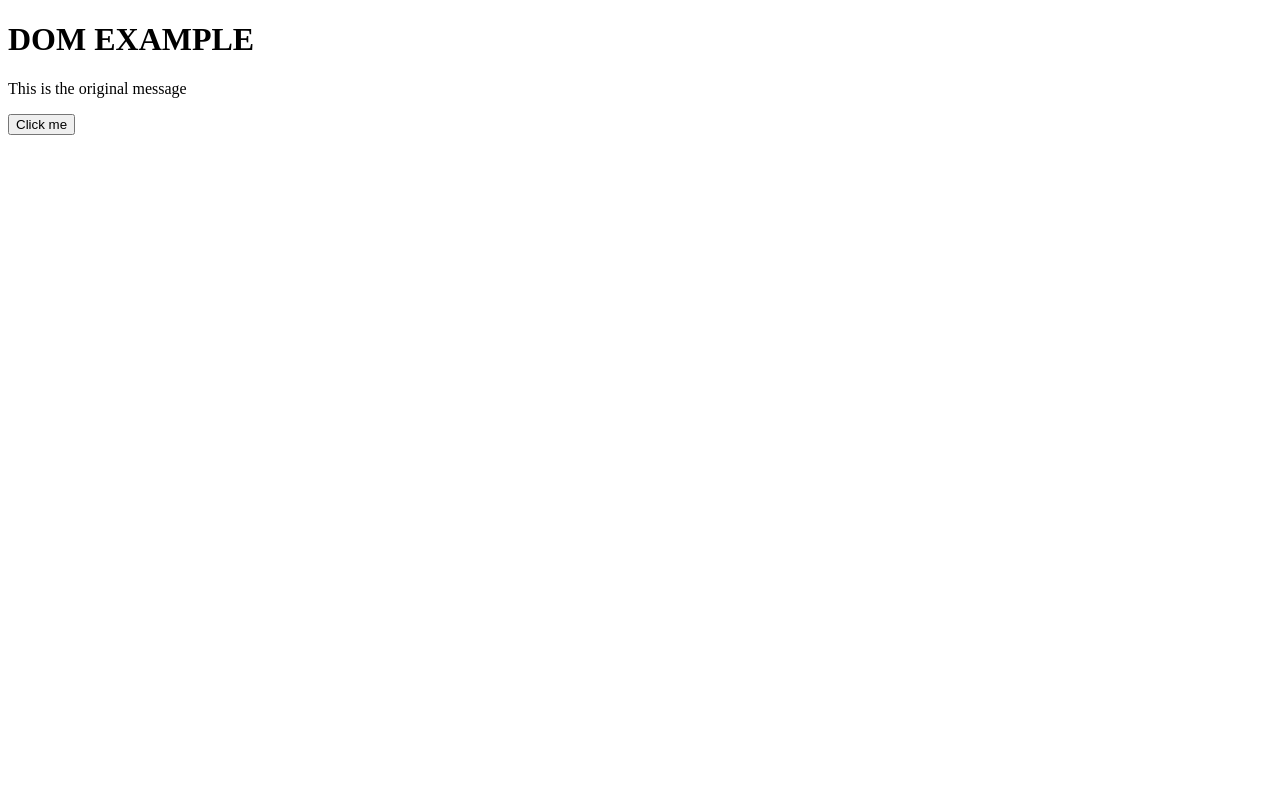
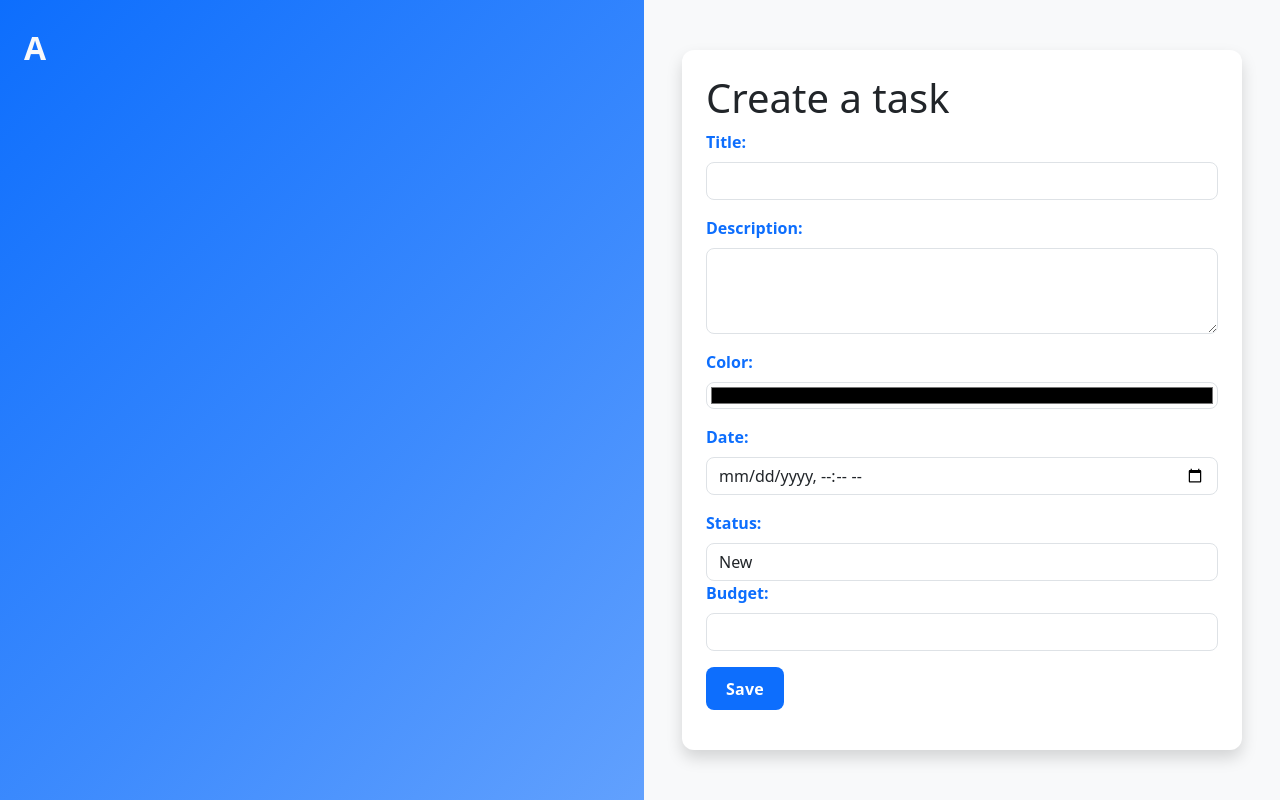
Before and after one commit to jeuanimo/FSDI-106-61, a plain HTML site: page index.html in a window 1280 px wide. Drawn offline with nearby package versions, Linux system fonts and the light colour scheme.

Commit message:
Version 2

```diff
--- a/index.html
+++ b/index.html
@@ -3,13 +3,56 @@
 <head>
     <meta charset="UTF-8">
     <meta name="viewport" content="width=device-width, initial-scale=1.0">
-    <title>Dom Example</title>
+    <link rel="stylesheet" href="./styles/app.css">
+    <link href="https://cdn.jsdelivr.net/npm/bootstrap@5.3.8/dist/css/bootstrap.min.css" rel="stylesheet" integrity="sha384-sRIl4kxILFvY47J16cr9ZwB07vP4J8+LH7qKQnuqkuIAvNWLzeN8tE5YBujZqJLB" crossorigin="anonymous">
+    <title>Task Maker</title>
 </head>
 <body>
-    <h1>DOM EXAMPLE</h1>
-    <p id="demo">This is the original message</p>
-    <button id="myBtn">Click me</button>
-    <div id="result"></div>
- <script src="./scripts/domExample.js"></script>
+    <main>
+        <section id="list">A</section>
+        <section id="form">
+            <form id="taskForm" class="form-shell">
+       <h1> Create a task</h1>
+        <div class="mb-3">
+            <label class="form-label" id="title">Title:</label>
+            <input type="text" class="form-control"id="txtTitle">
+        </div>
+        <div class="mb-3">
+            <label class="form-label" id="description">Description:</label>
+            <textarea rows="3" class="form-control"id="descriptionInput"></textarea>
+
+        </div>
+        <div class="mb-3">
+            <label class="form-label" id="color">Color:</label>
+            <input type="color" class="form-control"id="selCol">
+        </div>
+        <div class="mb-3">
+            <label class="form-label" id="date">Date:</label>
+            <input type="datetime-local" class="form-control"id="dateTimeLocal">
+        </div>
+        <div class="mb-3">
+            <label class="form-label" id="title"> Status:</label>
+            <select class="form-control"id="selStatus">
+                <option>New</option>
+                <option>In Progress</option>
+                <option>Completed</option>
+                <option>Cancelled</option>
+          </select>
+          <div class="mb-3">
+            <label class="form-label" id="budget">Budget:</label>
+            <input type="number" class="form-control"id="numBudget">
+        </div>
+        <div class="mb-3">
+            <button class="btn btn-dark"id="btnSave">Save</button>
+        </div>
+    </div>
+</form>
+
+        </section>
+
+
+    </main>
+    <script src="https://code.jquery.com/jquery-3.7.1.js" integrity="sha256-eKhayi8LEQwp4NKxN+CfCh+3qOVUtJn3QNZ0TciWLP4=" crossorigin="anonymous"></script>
+    <script src="./scripts/apps.js"></script>
 </body>
 </html>
--- /dev/null
+++ b/scripts/apps.js
@@ -0,0 +1,15 @@
+function saveTask() {
+    const title = $("txtTitle").val();
+    const description = $("descriptionInput").val();
+    const color = $("selCol").val();
+    const date = $("dateTimeLocal").val();
+    const status = $("selStatus").val();
+    const budget = $("numBudget").val();
+}
+
+function init() {
+    console.log("init")
+    // hook up event listeners
+    $("#btnSave".click("saveTask"));
+}
+window.onload = init;
--- a/scripts/domExample.js
+++ b/scripts/domExample.js
@@ -1,8 +1,10 @@
-const paragraph = document.getElementById("demo");
-const button = document.getElementById("myBtn");
-const resultDiv = document.getElementById("result");
-console.log("paragraph 1", paragraph);
-console.log("button 1", button);
+
+
+//const paragraph = document.getElementById("demo");
+//const button = document.getElementById("myBtn");
+//const resultDiv = document.getElementById("result");
+//console.log("paragraph 1", paragraph);
+//console.log("button 1", button);
 
 
 
@@ -10,12 +12,12 @@ console.log("button 1", button);
 
 
 
-button.addEventListener("click", function () {
-    paragraph.innerText = "This is the NEW message";
-    resultDiv.innerText = "Button was clicked!";
-    resultDiv.style.color = "blue";
-    resultDiv.style.fontWeight = "bold";
-});
+//button.addEventListener("click", function () {
+//    paragraph.innerText = "This is the NEW message";
+ //   resultDiv.innerText = "Button was clicked!";
+//    resultDiv.style.color = "blue";
+//    resultDiv.style.fontWeight = "bold";
+//});
 
 
 
--- /dev/null
+++ b/styles/app.css
@@ -0,0 +1,126 @@
+/* Bootstrap-first theme (works with your existing HTML) */
+
+/* Make the main area fill the viewport height */
+main {
+    display:flex;
+  min-height: 100vh;
+  font-family: var(--bs-body-font-family, system-ui, -apple-system, "Segoe UI", Roboto, "Helvetica Neue", Arial, "Noto Sans", "Liberation Sans", sans-serif);
+}
+
+/* Left panel: bold blue gradient using Bootstrap primary shades */
+#list {
+  /* layout */
+  display: flex;
+  flex:2;
+  flex-direction:row;
+
+
+  /* colors (use Bootstrap primary) */
+  color: var(--bs-light);
+  background-image: linear-gradient(
+    135deg,
+    rgba(var(--bs-primary-rgb), 1) 0%,
+    rgba(var(--bs-primary-rgb), 0.8) 60%,
+    rgba(var(--bs-primary-rgb), 0.65) 100%
+  );
+
+  /* type */
+  font-size: 2rem;
+  font-weight: 700;
+  text-align: center;
+  padding: 1.5rem;
+}
+
+/* Right panel: soft contrast surface */
+#form {
+  /* layout */
+  display: flex;
+  flex-direction: row;
+  flex:2;
+  align-items: center;
+  justify-content: center;
+
+  /* surface */
+
+  background-color: var(--bs-light);
+  padding: 2rem 1.25rem;
+}
+
+/* Optional “card” feel for the form fields without changing HTML */
+#form > .form-shell,
+#form > form {
+  background-color: var(--bs-body-bg);
+  border-radius: .75rem;
+  box-shadow: 0 .5rem 1rem rgba(0, 0, 0, .15);
+  width: 100%;
+  max-width: 560px;
+  padding: 1.5rem;
+}
+
+/* Labels pick up brand color */
+#form .form-label {
+  color: var(--bs-primary);
+  font-weight: 600;
+}
+
+/* Inputs use Bootstrap focus ring coloring */
+#form .form-control,
+#form .form-select {
+  border-radius: .5rem;
+  transition: border-color .2s ease, box-shadow .2s ease, transform .06s ease;
+}
+
+#form .form-control:hover,
+#form .form-select:hover {
+  border-color: rgba(var(--bs-primary-rgb), .55);
+}
+
+#form .form-control:focus,
+#form .form-select:focus {
+  border-color: rgba(var(--bs-primary-rgb), .9);
+  box-shadow: 0 0 0 .2rem rgba(var(--bs-primary-rgb), .25);
+}
+
+/* Color input gets a subtle ring on hover to match */
+#selCol.form-control {
+  padding: .25rem; /* color inputs look nicer with tighter padding */
+}
+
+/* Save button styled via Bootstrap variables (if you keep id="btnSave") */
+#btnSave {
+  background-color: var(--bs-primary);
+  border: none;
+  border-radius: .5rem;
+  padding: .6rem 1.25rem;
+  font-weight: 700;
+  letter-spacing: .2px;
+  transition: transform .08s ease, background-color .2s ease, box-shadow .2s ease;
+}
+
+#btnSave:hover {
+  background-color: var(--bs-primary-hover, #0b5ed7); /* fallback if var missing */
+  box-shadow: 0 .5rem 1rem rgba(var(--bs-primary-rgb), .25);
+  transform: translateY(-1px);
+}
+
+#btnSave:active {
+  background-color: var(--bs-primary);
+  transform: translateY(0);
+  box-shadow: none;
+}
+
+/* Spacing polish between groups */
+#form .mb-3 {
+  margin-bottom: 1rem !important;
+}
+
+/* Make the two panels stack nicely on very small screens */
+@media (max-width: 576px) {
+  #list {
+    font-size: 1.5rem;
+    padding: 1rem;
+  }
+  #form {
+    padding: 1.25rem .75rem;
+  }
+}
```
